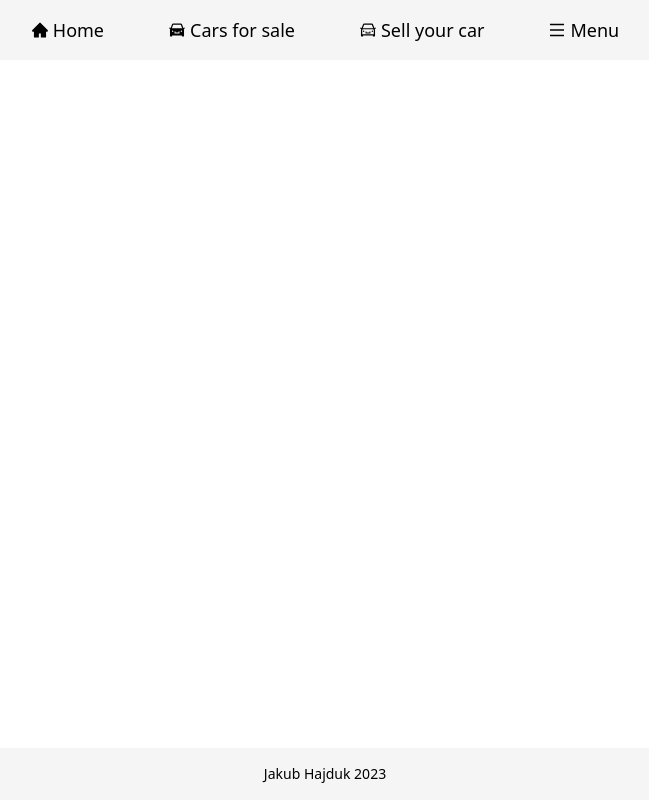
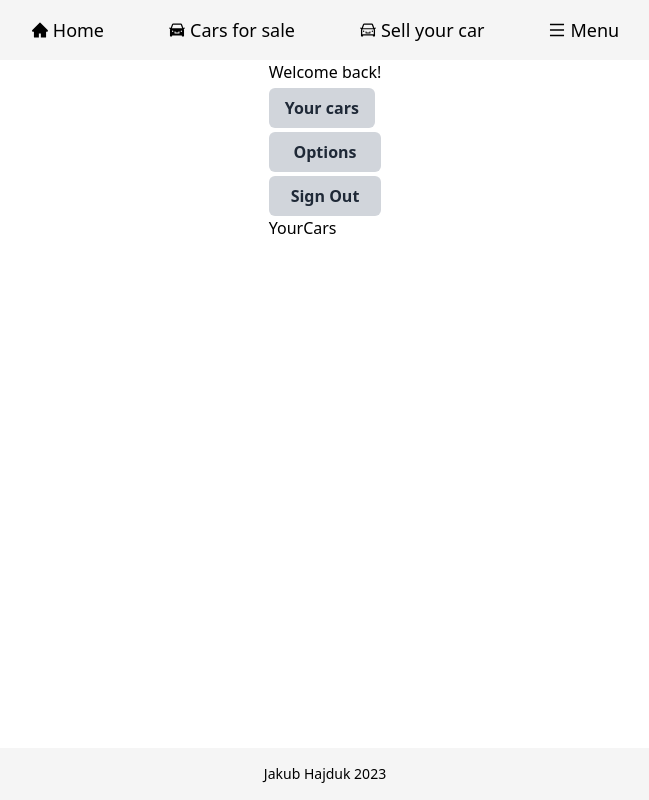
Before and after one commit to jakubhajduk53/cars-app, a React (Create React App) app: page /menu/panel/your-cars in a window 1280 px wide. Shown: the whole page, without its empty margins (315-964 px from the left). Built offline with nearby package versions, Linux system fonts and the light colour scheme; no server answers; the HTML template or start-up script is replaced by a standard one.

Commit message:
feat: add YourCars component

```diff
--- a/src/App.js
+++ b/src/App.js
@@ -7,6 +7,7 @@ import MenuPage from "./pages/MenuPage";
 import UserPanel from "./components/UserPanel";
 import Login from "./components/Login";
 import Register from "./components/Register";
+import YourCars from "./components/YourCars";
 import { Route, Routes, useHref } from "react-router-dom";
 import { useEffect } from "react";
 import { useDispatch } from "react-redux";
@@ -33,7 +34,9 @@ function App() {
           <Route path="cars-for-sale" element={<CarsForSalePage />} />
           <Route path="sell-your-car" element={<SellYourCarPage />} />
           <Route path="menu" element={<MenuPage />}>
-            <Route path="panel" element={<UserPanel />} />
+            <Route path="panel" element={<UserPanel />}>
+              <Route path="your-cars" element={<YourCars />} />
+            </Route>
             <Route path="login" element={<Login />} />
             <Route path="register" element={<Register />} />
           </Route>
--- a/src/components/UserPanel.js
+++ b/src/components/UserPanel.js
@@ -4,7 +4,7 @@ import { createSelector } from "@reduxjs/toolkit";
 import { useSelector, useDispatch } from "react-redux";
 import { supabase } from "../lib/supabaseClient";
 import { logOut } from "../store";
-import { useNavigate } from "react-router-dom";
+import { useNavigate, Link, Outlet } from "react-router-dom";
 
 const checkUser = (state) => state.user.user;
 
@@ -42,9 +42,12 @@ function UserPanel() {
           {firstName} {lastName}
         </h4>
       </div>
-      <Button value="Your cars" className="mt-1" />
+      <Link to={"/menu/panel/your-cars"} className="mt-1">
+        <Button value="Your cars" />
+      </Link>
       <Button value="Options" className="mt-1" />
       <Button onClick={handleSignOut} value="Sign Out" className="mt-1" />
+      <Outlet />
     </div>
   );
 }
--- /dev/null
+++ b/src/components/YourCars.js
@@ -0,0 +1,5 @@
+function YourCars() {
+  return <div>YourCars</div>;
+}
+
+export default YourCars;
```
